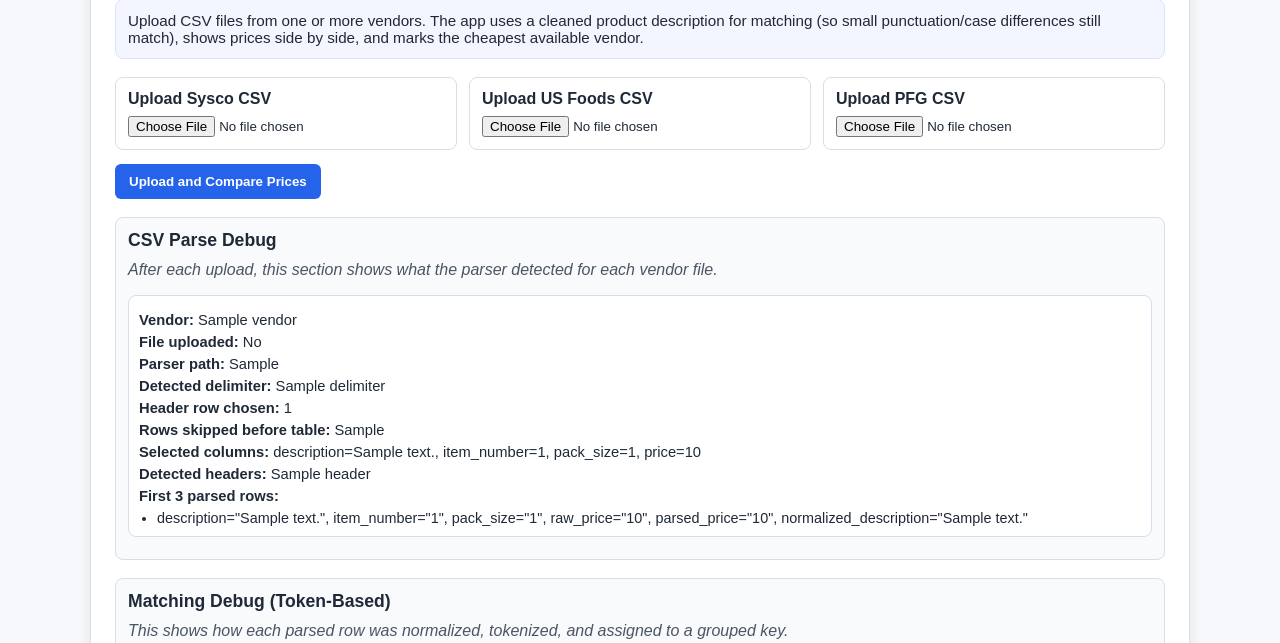
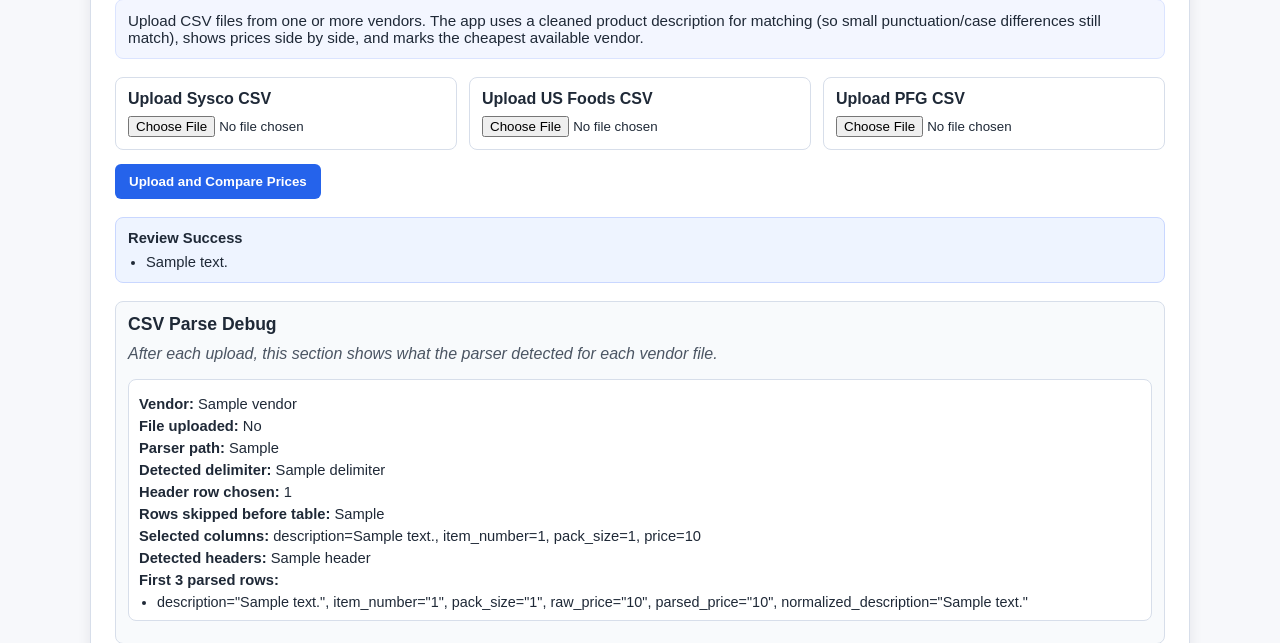
Before and after one commit to Mfaraglia/Confluence, a Flask app: template templates/index.html in a window 1280 px wide. Shown: the part 127-770 px from the top of the page. Run offline with Flask 3, Linux system fonts and the light colour scheme; the template is opened without the code that fills it: most values are stand-ins (such as "Sample title", 1, 10 or a date in 2020).

Commit message:
Fix review decision workflow with safe handling and fallback memory

```diff
--- a/app.py
+++ b/app.py
@@ -27,7 +27,7 @@ def load_match_memory() -> Dict[str, Any]:
                 "confirmed": data.get("confirmed", {}),
                 "rejected": set(data.get("rejected", [])),
             }
-    except FileNotFoundError:
+    except Exception:
         return {"confirmed": {}, "rejected": set()}
 
 
@@ -723,11 +723,12 @@ def build_comparison_rows(
             # Medium confidence: suggest review, do not auto-group.
             possible_matches.append(
                 {
-                    "left_description": original_description,
-                    "right_description": best_candidate_description,
+                    "review_id": str(uuid.uuid4()),
+                    "vendor_1_description": original_description,
+                    "vendor_2_description": best_candidate_description,
                     "confidence": f"{best_confidence:.2f}",
                     "pair_key": pair_key,
-                    "group_key": best_group_key,
+                    "proposed_group_key": best_group_key,
                 }
             )
             final_group_key = f"{product_family}::{normalized_description}"
@@ -835,6 +836,8 @@ def index():
     match_debug_rows: List[Dict[str, str]] = []
     possible_matches: List[Dict[str, str]] = []
     errors: List[str] = []
+    review_success_messages: List[str] = []
+    review_error_messages: List[str] = []
     debug_details: List[Dict[str, Any]] = []
     mapping_options: Dict[str, Any] = {}
     show_mapping_form = False
@@ -854,6 +857,10 @@ def index():
         action = request.form.get("action", "upload")
         upload_id = request.form.get("upload_id", "")
         match_memory = load_match_memory()
+        fallback_memory = session.get("match_memory_fallback", {})
+        if isinstance(fallback_memory, dict):
+            match_memory["confirmed"].update(fallback_memory.get("confirmed", {}))
+            match_memory["rejected"].update(set(fallback_memory.get("rejected", [])))
 
         # File uploads require multipart/form-data in the HTML form.
         # If the form is not multipart, request.files will be empty.
@@ -955,17 +962,52 @@ def index():
 
         # Step 3: user confirms/rejects possible match suggestion.
         elif action == "review_decision":
-            pair_key = request.form.get("pair_key", "")
-            decision = request.form.get("decision", "")
-            group_key = request.form.get("group_key", "")
-            if pair_key and decision == "match":
-                match_memory["confirmed"][pair_key] = group_key
-                match_memory["rejected"].discard(pair_key)
-                save_match_memory(match_memory)
-            elif pair_key and decision == "separate":
-                match_memory["rejected"].add(pair_key)
-                match_memory["confirmed"].pop(pair_key, None)
-                save_match_memory(match_memory)
+            try:
+                decision = request.form.get("decision", "")
+                vendor_1_description = request.form.get("vendor_1_description", "")
+                vendor_2_description = request.form.get("vendor_2_description", "")
+                proposed_group_key = request.form.get("proposed_group_key", "")
+                review_id = request.form.get("review_id", "")
+                pair_key = request.form.get("pair_key", "") or build_pair_key(
+                    vendor_1_description, vendor_2_description
+                )
+
+                debug_prefix = (
+                    f"Review submission id={review_id}, action={decision}, "
+                    f"item1='{vendor_1_description}', item2='{vendor_2_description}', "
+                    f"proposed_group_key='{proposed_group_key}'"
+                )
+
+                save_status = "failed"
+                if pair_key and decision == "match":
+                    match_memory["confirmed"][pair_key] = proposed_group_key
+                    match_memory["rejected"].discard(pair_key)
+                elif pair_key and decision == "keep_separate":
+                    match_memory["rejected"].add(pair_key)
+                    match_memory["confirmed"].pop(pair_key, None)
+                else:
+                    raise ValueError("Missing required review fields or unknown decision value.")
+
+                try:
+                    save_match_memory(match_memory)
+                    save_status = "succeeded"
+                except Exception:
+                    # Fallback for environments where local file writes are unreliable (e.g. Vercel).
+                    session["match_memory_fallback"] = {
+                        "confirmed": match_memory.get("confirmed", {}),
+                        "rejected": sorted(list(match_memory.get("rejected", set()))),
+                    }
+                    save_status = "failed (stored in session memory fallback)"
+
+                print(f"{debug_prefix}, save_status={save_status}")
+                if save_status.startswith("succeeded"):
+                    review_success_messages.append(f"{debug_prefix}, save_status={save_status}")
+                else:
+                    review_error_messages.append(f"{debug_prefix}, save_status={save_status}")
+            except Exception as exc:
+                error_message = f"Review submission error: {exc}"
+                print(error_message)
+                review_error_messages.append(error_message)
 
             if not upload_id:
                 upload_id = session.get("last_upload_id", "")
@@ -1000,6 +1042,8 @@ def index():
         show_mapping_form=show_mapping_form,
         mapping_options=mapping_options,
         upload_id=upload_id,
+        review_success_messages=review_success_messages,
+        review_error_messages=review_error_messages,
     )
 
 
--- a/templates/index.html
+++ b/templates/index.html
@@ -307,6 +307,28 @@
       </div>
     {% endif %}
 
+    {% if review_success_messages %}
+      <div class="debug-summary" role="status">
+        <strong>Review Success</strong>
+        <ul>
+          {% for message in review_success_messages %}
+            <li>{{ message }}</li>
+          {% endfor %}
+        </ul>
+      </div>
+    {% endif %}
+
+    {% if review_error_messages %}
+      <div class="errors" role="alert">
+        <strong>Review Errors</strong>
+        <ul>
+          {% for message in review_error_messages %}
+            <li>{{ message }}</li>
+          {% endfor %}
+        </ul>
+      </div>
+    {% endif %}
+
     {% if debug_details %}
       <section class="debug" aria-label="CSV debug details">
         <h2>CSV Parse Debug</h2>
@@ -386,23 +408,29 @@
         <p class="muted">Medium-confidence matches are shown here so you can confirm or reject them.</p>
         {% for candidate in possible_matches %}
           <div class="debug-card">
-            <p><strong>Vendor 1 description:</strong> {{ candidate.left_description }}</p>
-            <p><strong>Vendor 2 description:</strong> {{ candidate.right_description }}</p>
+            <p><strong>Vendor 1 description:</strong> {{ candidate.vendor_1_description }}</p>
+            <p><strong>Vendor 2 description:</strong> {{ candidate.vendor_2_description }}</p>
             <p><strong>Confidence:</strong> {{ candidate.confidence }}</p>
             <form method="POST" style="display:inline-block; margin-right:8px;">
               <input type="hidden" name="action" value="review_decision">
               <input type="hidden" name="upload_id" value="{{ upload_id }}">
+              <input type="hidden" name="review_id" value="{{ candidate.review_id }}">
+              <input type="hidden" name="vendor_1_description" value="{{ candidate.vendor_1_description }}">
+              <input type="hidden" name="vendor_2_description" value="{{ candidate.vendor_2_description }}">
               <input type="hidden" name="pair_key" value="{{ candidate.pair_key }}">
-              <input type="hidden" name="group_key" value="{{ candidate.group_key }}">
+              <input type="hidden" name="proposed_group_key" value="{{ candidate.proposed_group_key }}">
               <input type="hidden" name="decision" value="match">
               <button type="submit">Match</button>
             </form>
             <form method="POST" style="display:inline-block;">
               <input type="hidden" name="action" value="review_decision">
               <input type="hidden" name="upload_id" value="{{ upload_id }}">
+              <input type="hidden" name="review_id" value="{{ candidate.review_id }}">
+              <input type="hidden" name="vendor_1_description" value="{{ candidate.vendor_1_description }}">
+              <input type="hidden" name="vendor_2_description" value="{{ candidate.vendor_2_description }}">
               <input type="hidden" name="pair_key" value="{{ candidate.pair_key }}">
-              <input type="hidden" name="group_key" value="{{ candidate.group_key }}">
-              <input type="hidden" name="decision" value="separate">
+              <input type="hidden" name="proposed_group_key" value="{{ candidate.proposed_group_key }}">
+              <input type="hidden" name="decision" value="keep_separate">
               <button type="submit">Keep Separate</button>
             </form>
           </div>
```
